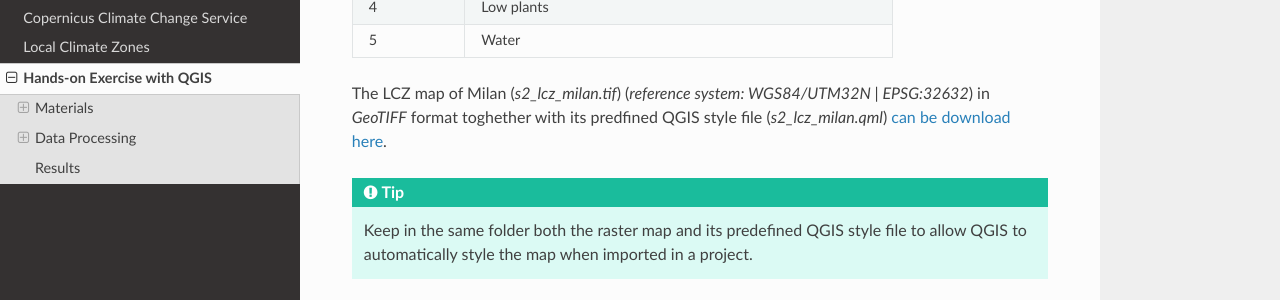
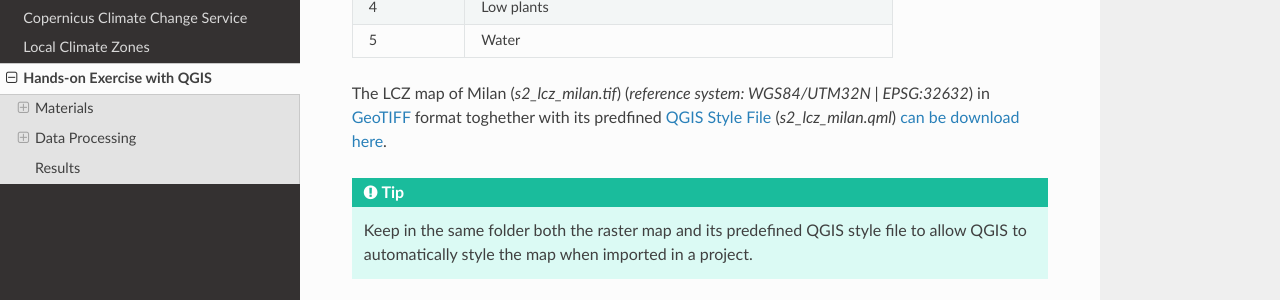
Before and after one commit to opengeolab/CA_LCZ_exercise_docs, a Sphinx documentation site: the page built from source/analysis.rst, in a window 1280 px wide and 900 px high, scrolled down 1266 px. Shown: the part 150-450 px from the top of the window. Built offline with Sphinx 7.4.7 and the Read the Docs theme 2.0.0, drawn with Linux system fonts in a browser that asks for light colours; some of the changed lines change nothing that is shown.

Commit message:
minor change 8

```diff
--- a/source/analysis.rst
+++ b/source/analysis.rst
@@ -45,7 +45,7 @@ The LCZ raster map of Milan you will use in the exercise has been derived by [4]
 +------------------+---------------------------------------------------------------+
 
 
-The LCZ map of Milan (*s2_lcz_milan.tif*) (*reference system: WGS84/UTM32N | EPSG:32632*) in *GeoTIFF* format toghether with its predfined QGIS style file (*s2_lcz_milan.qml*) `can be download here <https://github.com/danioxoli/CA_LCZ_exercise_docs/raw/master/source/files/lcz.zip>`_.
+The LCZ map of Milan (*s2_lcz_milan.tif*) (*reference system: WGS84/UTM32N | EPSG:32632*) in `GeoTIFF <https://www.ogc.org/standards/geotiff>`_ format toghether with its predfined `QGIS Style File <https://docs.qgis.org/3.10/en/docs/user_manual/appendices/qgis_file_formats.html#qml-the-qgis-style-file-format>`_ (*s2_lcz_milan.qml*) `can be download here <https://github.com/danioxoli/CA_LCZ_exercise_docs/raw/master/source/files/lcz.zip>`_.
 
 .. tip::
 
```
Also changed, not shown: 4 other files.
